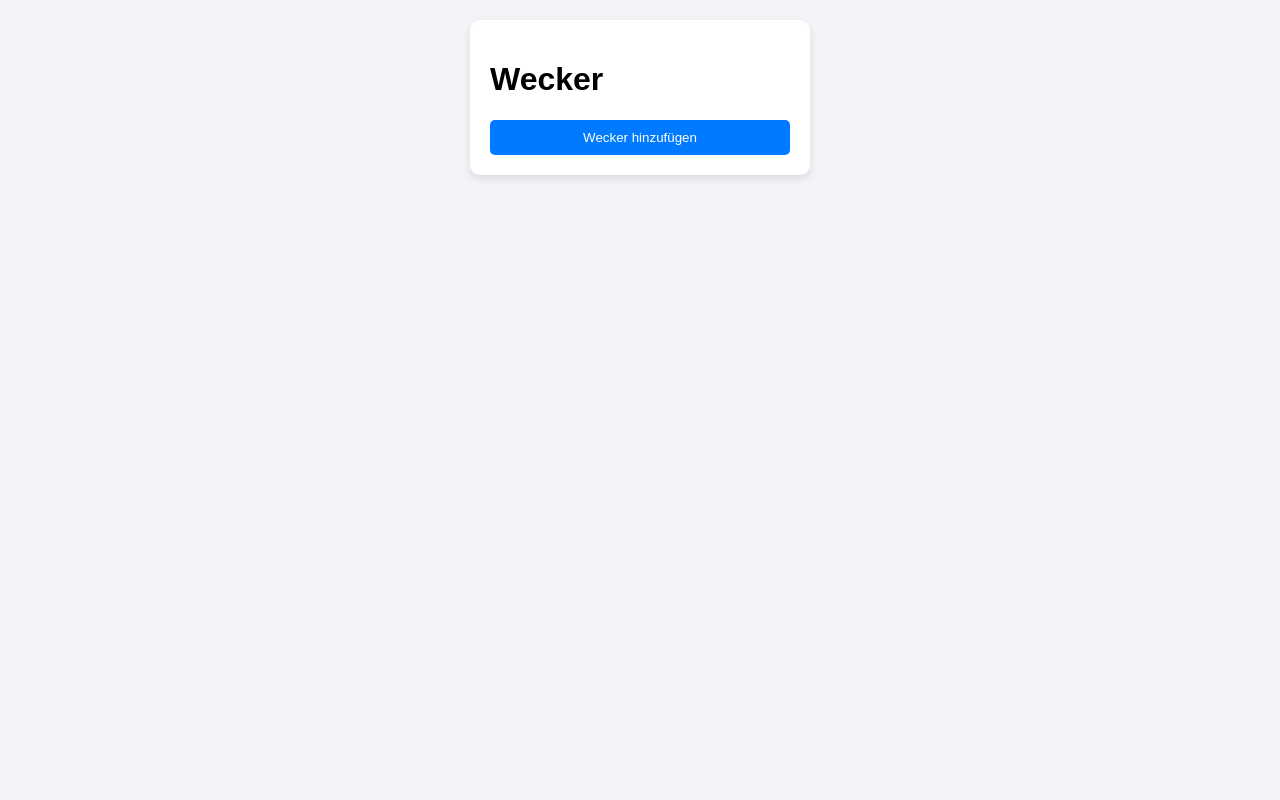
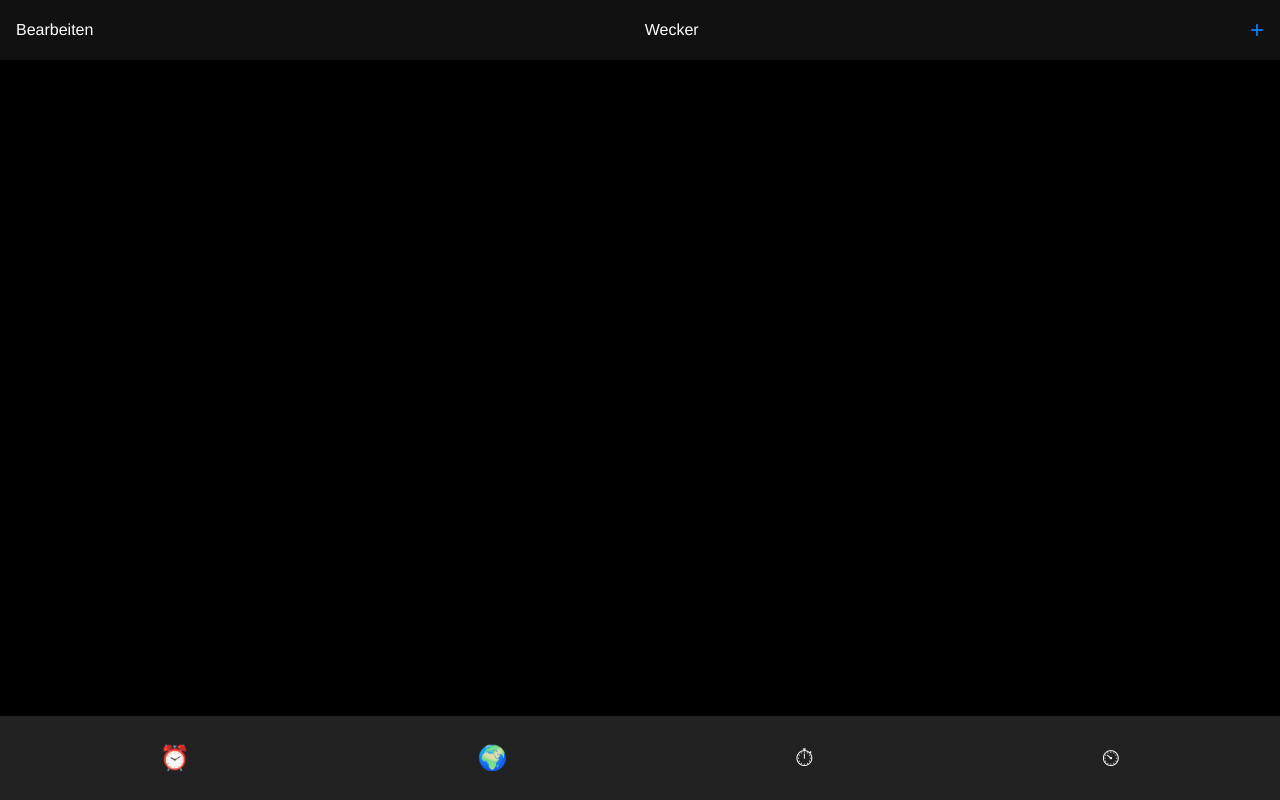
Before and after one commit to smsmaydi/AlarmClock, a plain HTML site: page index.html in a window 1280 px wide. Drawn offline with Linux system fonts and the light colour scheme.

Commit message:
UI Changed

```diff
--- a/index.html
+++ b/index.html
@@ -6,14 +6,20 @@
     <title>Wecker</title>
     <link rel="stylesheet" href="style.css">
 </head>
-<body>
-    <div id="alarmContainer">
-        <h1>Wecker</h1>
-        <div id="alarmsList">
-
-        </div>
-        <button id="addAlarmButton">Wecker hinzufügen</button>
+    <div class="alarm-app">
+        <header class="top-bar">
+            <div class="left">Bearbeiten</div>
+            <div class="center">Wecker</div>
+            <div class="right"><span class="plus-icon">+</span></div>
+        </header>
+        <ul class="alarm-list">
+            <!-- Alarm-Listenelemente hier einfügen -->
+        </ul>
+        <nav class="bottom-bar">
+            <div class="nav-icon">⏰</div>
+            <div class="nav-icon active">🌍</div>
+            <div class="nav-icon">⏱</div>
+            <div class="nav-icon">⏲</div>
+        </nav>
     </div>
-    <script src="script.js"></script>
-</body>
 </html>
--- a/style.css
+++ b/style.css
@@ -1,34 +1,53 @@
-body {
-    font-family: Arial, sans-serif;
-    background-color: #f4f4f8;
+body, html {
+    height: 100%;
     margin: 0;
-    padding: 20px;
-    display: flex;
-    justify-content: center;
+    font-family: 'Helvetica Neue', Helvetica, Arial, sans-serif;
+    background-color: #000;
+    color: white;
 }
 
-#alarmContainer {
-    width: 300px;
-    background: white;
-    padding: 20px;
-    border-radius: 10px;
-    box-shadow: 0 4px 8px rgba(0,0,0,0.1);
+.alarm-app {
+    display: flex;
+    flex-direction: column;
+    height: 100%;
 }
 
-#alarmsList {
-    margin-bottom: 20px;
+.top-bar, .bottom-bar {
+    display: flex;
+    justify-content: space-between;
+    align-items: center;
+    padding: 1em;
+    background-color: #111;
 }
 
-button {
-    width: 100%;
-    padding: 10px;
-    background-color: #007aff;
-    color: white;
-    border: none;
-    border-radius: 5px;
-    cursor: pointer;
+.top-bar .center {
+    text-align: center;
+    flex-grow: 2;
 }
 
-button:hover {
-    background-color: #0056b3;
+.plus-icon {
+    font-size: 1.5em;
+    color: #0a84ff;
 }
+
+.alarm-list {
+    flex-grow: 2;
+    padding: 0;
+    margin: 0;
+    list-style: none;
+}
+
+.bottom-bar {
+    background-color: #222;
+}
+
+.bottom-bar .nav-icon {
+    padding: 0.5em;
+    flex-grow: 1;
+    text-align: center;
+    font-size: 1.5em;
+}
+
+.bottom-bar .nav-icon.active {
+    color: #0a84ff;
+}
```
